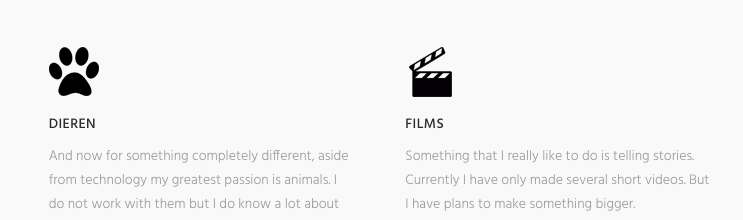
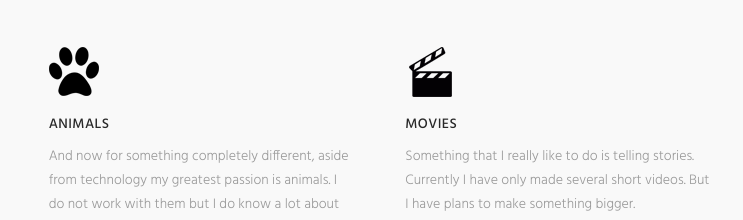
Before and after one commit to CommandoDragon/Portfolio-English, a plain HTML site: page index.html in a window 1280 px wide. Shown: the part 1920-2140 px from the top of the page, 438-1181 px from the left. Drawn offline with Linux system fonts and the light colour scheme; files whose address does not match are found by name; a web font is replaced by a local one.

Commit message:
Update index.html

```diff
--- a/index.html
+++ b/index.html
@@ -150,14 +150,14 @@
 						<div class="col col-m-12 col-t-6 col-d-4">
 							<div class="service-item animated">
 								<div class="circle"><img src="images/icons/animals.png"></div>
-								<div class="name">Dieren</div>
+								<div class="name">Animals</div>
 								<p>And now for something completely different, aside from technology my greatest passion is animals. I do not work with them but I do know a lot about them, well some of them at least. Since they are my main source of inspiration for creating 3D content I do learn about them in my free time.</p>
 							</div>
 						</div>
 						<div class="col col-m-12 col-t-6 col-d-4">
 							<div class="service-item animated">
 								<div class="circle"><img src="images/icons/clapper.png"></div>
-								<div class="name">films</div>
+								<div class="name">Movies</div>
 								<p>Something that I really like to do is telling stories. Currently I have only made several short videos. But I have plans to make something bigger.</p>
 							</div>
 						</div>
```
